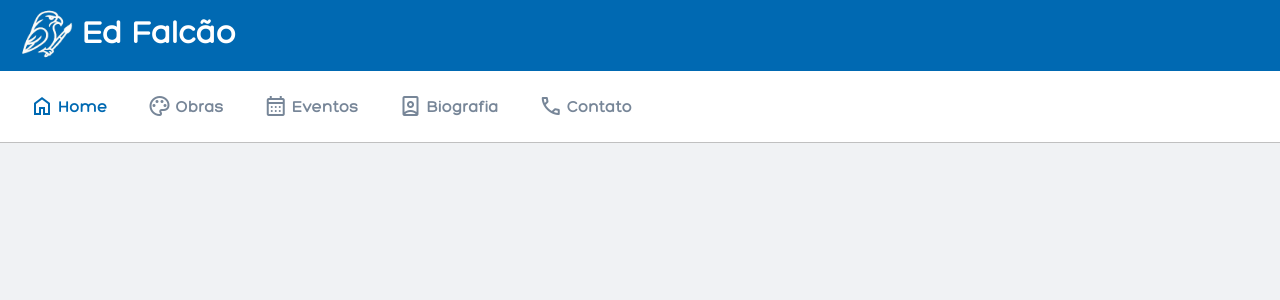
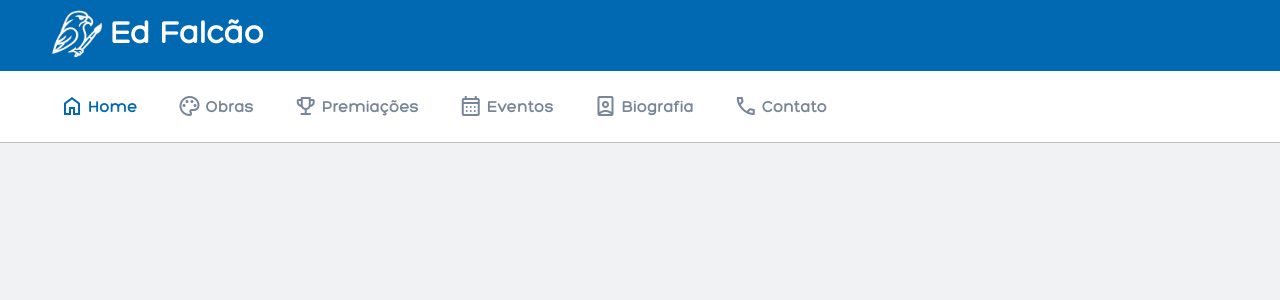
Before and after one commit to lpjfalcao/angular-app-edfalcao, an Angular app: page / in a window 1280 px wide. Shown: the top 300 px of the page. Built offline with nearby package versions, Linux system fonts and the light colour scheme.

Commit message:
Criando o menu de navegação

```diff
--- a/src/app/shared/header/header.component.html
+++ b/src/app/shared/header/header.component.html
@@ -9,8 +9,8 @@
             menu
         </span>
     </div>
+</header>
 
-</header>
 <header class="header-2">
     <div>
         <nav>
@@ -27,6 +27,13 @@
                         palette
                     </span>
                     <a routerLink="/about">Obras</a>
+                    <div class="hover-border"></div>
+                </li>
+                <li #itemLista (click)="active($event)">
+                    <span class="material-symbols-outlined menu-icon">
+                        trophy
+                    </span>
+                    <a routerLink="/premiacoes">Premiações</a>
                     <div class="hover-border"></div>
                 </li>
                 <li #itemLista (click)="active($event)">
--- a/src/app/shared/header/header.component.scss
+++ b/src/app/shared/header/header.component.scss
@@ -9,11 +9,15 @@ header {
     width: 100%;
     padding-top: 23px;
 
+    div {
+        margin: 0px 30px 0px 30px;
+    }
+
     .logo-title {
         font-size: 32px;
         font-weight: bold;
         position: absolute;
-        left: 82px;
+        left: 110px;
         top: 20px;
         color: var(--branco);
     }
@@ -24,7 +28,8 @@ header {
     }
 
     .menu-mobile-section {
-        margin-right: 27px;
+        color: var(--branco);
+        margin-right: 56px;
     }
 
     .menu-mobile-section:hover {
@@ -55,6 +60,7 @@ header {
                     padding-bottom: 20px;
                     width: 0;
                     transition: width 0.3s;
+                    margin: 0;
                 }
 
                 .hover-border-active {
@@ -89,7 +95,7 @@ header {
 
 /* Mobile Styles */
 @media screen and (max-width: 768px) {
-    .menu-section {
+    .menu-mobile-section {
         display: block;
     }
 
```
Also changed, not shown: src/app/app.component.html (line endings or trailing spaces).
